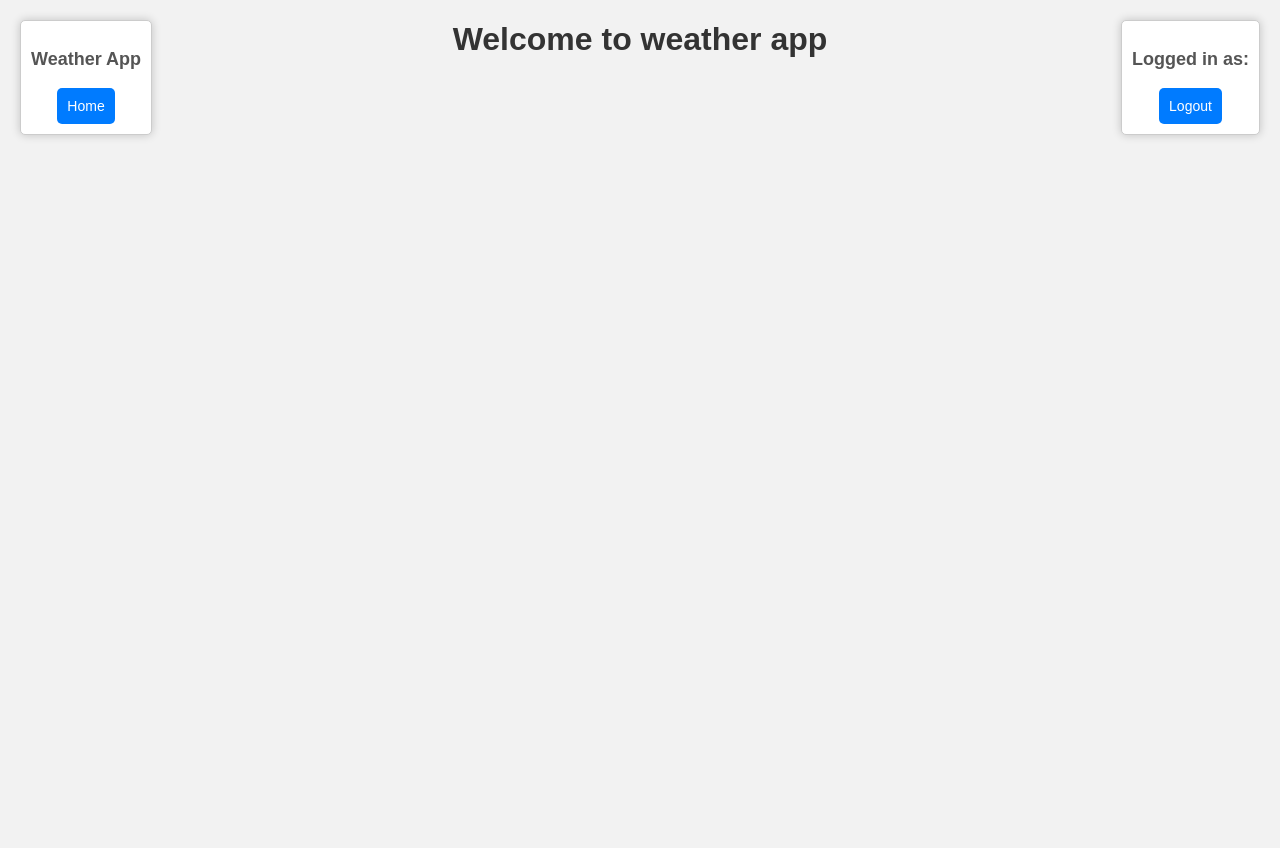
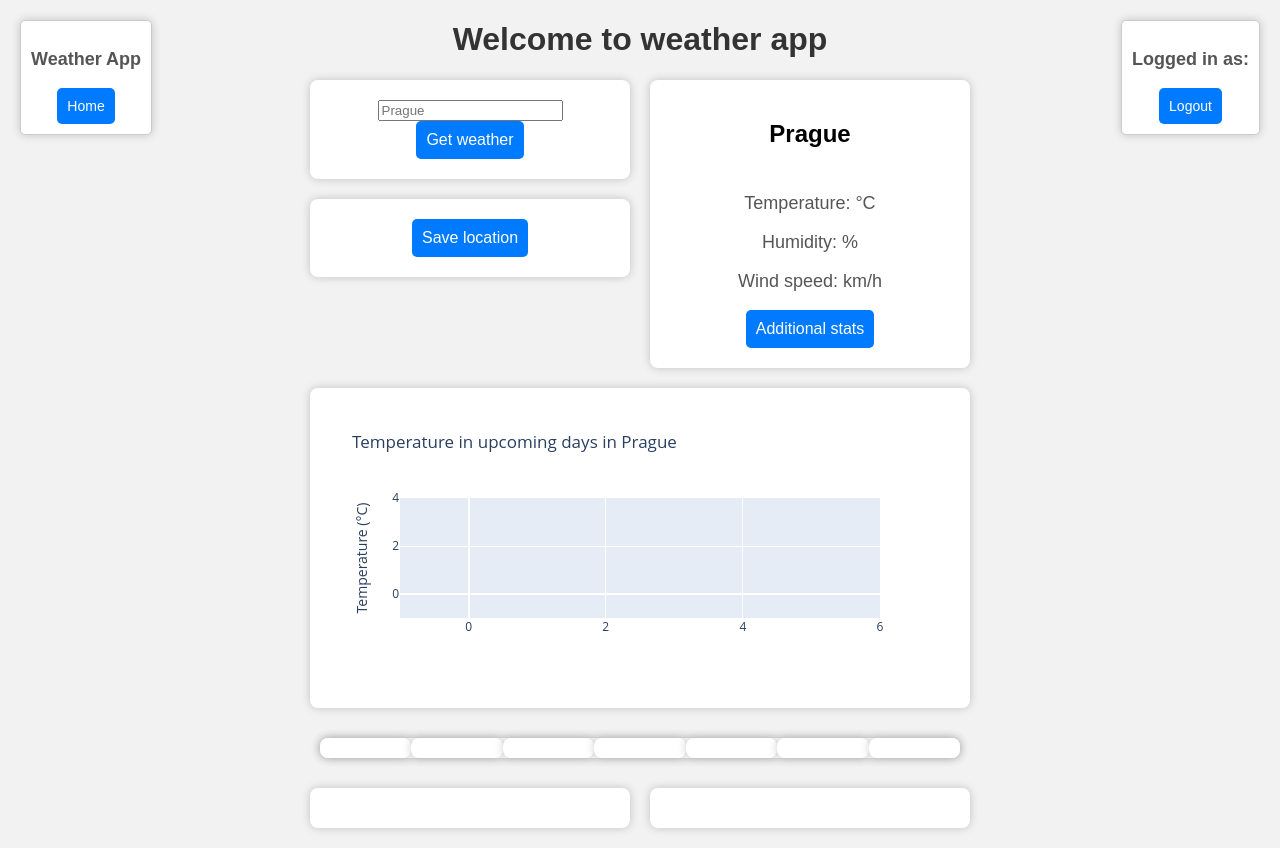
Before and after one commit to tomasszyszkowicz/WeatherApp, a Django app: page /home/ in a window 1280 px wide. Before the commit the page ends 138 px from the top, so only its background shows below. Run offline with Django 5.2, Linux system fonts and the light colour scheme; data that the repository does not hold is empty; some libraries are stand-ins or nearby versions.

Commit message:
added first few endpoints and first fetch functions in the frontendd

```diff
--- a/dataAPI/urls.py
+++ b/dataAPI/urls.py
@@ -3,5 +3,10 @@
 from . import views
 
 urlpatterns = [
-    path("value/", views.get_value, name="value"),
+    path("api/", views.api_check, name="api"),
+    path("current/", views.current_weather, name="current"),
+    path("historical/", views.historical_weather, name="historical"),
+    path("forecast/", views.forecast_weather, name="forecast"),
+    path("forecast-plot/", views.forecast_weather_plot),
+    path("forecast-data/", views.forecast_weather_data)
 ]
--- /dev/null
+++ b/dataAPI/utility/weatherstack_api_calls.py
@@ -0,0 +1,125 @@
+import requests
+import json
+from django.http import HttpRequest, HttpResponse, JsonResponse
+import plotly.graph_objs as go
+
+
+class APICall:
+
+    def __init__(self, url, params):
+
+        self.url = url
+        self.params = params
+        self.data = self.make_response()
+
+    def make_response(self):
+
+        response = requests.get(self.url, params=self.params)
+
+        if response.status_code == 200:
+
+            data = response.json()
+            return data
+
+    def get_data(self):
+        return JsonResponse(self.data)
+
+
+class WeatherstackAPICall(APICall):
+
+    api_key = "9bdffa4257d1fafd190b6eb2a10f6c37"
+    base_url = "https://api.weatherstack.com/"
+
+    def __init__(self, endpoint, location):
+
+        self.url = WeatherstackAPICall.base_url + endpoint
+        self.location = location
+
+        self.params = {
+            "access_key": WeatherstackAPICall.api_key,
+            "query": self.location,
+        }
+
+        super().__init__(self.url, self.params)
+
+
+class CurrentWeather(WeatherstackAPICall):
+
+    endpoint = "current"
+
+    def __init__(self, request):
+
+        location = request.GET.get("location")
+
+        super().__init__(CurrentWeather.endpoint, location)
+
+        self.current_weather = self.data["current"]
+
+    def get_attribute(self, attribute):
+
+        return self.current_weather.get(attribute)
+
+    def get_current_weather(self):
+
+        return JsonResponse(self.current_weather)
+
+
+class ForecastWeather(WeatherstackAPICall):
+    endpoint = "forecast"
+
+    def __init__(self, request):
+
+        location = request.GET.get("location")
+
+        super().__init__(ForecastWeather.endpoint, location)
+
+        self.forecast_weather = self.data["forecast"]
+
+    def get_forecast_weather(self):
+        return JsonResponse(self.forecast_weather)
+
+    def get_forecast_data_to_display(self):
+
+        temperatures = [
+            self.forecast_weather[date]["avgtemp"] for date in self.forecast_weather
+        ]
+        dates = [date for date in self.forecast_weather]
+
+        return JsonResponse({'temperatures': temperatures, 'dates': dates})
+
+
+    def forecast_plot(self):
+
+        temperatures = [
+            self.forecast_weather[date]["avgtemp"] for date in self.forecast_weather
+        ]
+        dates = [date for date in self.forecast_weather]
+
+        plot = go.Figure()
+        plot.add_trace(
+            go.Scatter(
+                x=dates, y=temperatures, mode="lines+markers", name="Temperature"
+            )
+        )
+
+        title_text = "Temperature in upcoming days in " + self.location
+        plot.update_layout(title=title_text, yaxis_title="Temperature (°C)")
+
+        plot_json = plot.to_json()
+
+        return JsonResponse({"plot": plot_json})
+
+
+class HistoricalWeather(WeatherstackAPICall):
+
+    endpoint = "historical"
+
+    def __init__(self, location):
+
+        super().__init__(HistoricalWeather.endpoint, location)
+
+        self.historical_weather = self.data["current"]
+
+    def get_historical_weather(self):
+
+        return JsonResponse(self.historical_weather)
--- a/dataAPI/views.py
+++ b/dataAPI/views.py
@@ -1,11 +1,33 @@
 from django.shortcuts import render
 from django.http import HttpRequest, HttpResponse, JsonResponse
+from .utility.weatherstack_api_calls import (
+    CurrentWeather,
+    HistoricalWeather,
+    ForecastWeather,
+)
+import json
+import plotly.graph_objs as go
 
 # Create your views here.
 
-def get_value(request):
-    return JsonResponse(
-        {
-            "value": 84,
-        }
-    )
+
+def api_check(request):
+    return JsonResponse({"message": "api is running"})
+
+
+def current_weather(request):
+    return CurrentWeather(request).get_current_weather()
+
+
+def historical_weather(request):
+    return HistoricalWeather("Ostrava").get_historical_weather()
+
+
+def forecast_weather(request):
+    return ForecastWeather(request).get_forecast_weather()
+
+def forecast_weather_data(request):
+    return ForecastWeather(request).get_forecast_data_to_display()
+
+def forecast_weather_plot(request):
+    return ForecastWeather(request).forecast_plot()
--- /dev/null
+++ b/main/static/main/script.js
@@ -0,0 +1,76 @@
+function submitLocation(location){
+
+    if (location === undefined) {
+        location = document.getElementById("locationInput").value;
+    }
+    console.log(location);
+
+    let url = '/data/current/?location=' + encodeURIComponent(location);
+
+    fetch(url)
+        .then(response => response.json())
+        .then(data => {
+            // Updating page elements from the new json object
+            // The view on /fetch-data url is returning a json object every 20 seconds
+            document.getElementById("locationHeader").innerText = location;
+            document.getElementById("weatherDescription").innerText = data.weather_descriptions[0];
+            document.getElementById('weatherIcon').src = data.weather_icons[0];
+            document.getElementById('temperature').innerText = data.temperature;
+            document.getElementById('humidity').innerText = data.humidity;
+            document.getElementById('windSpeed').innerText = data.wind_speed;
+
+        })
+        .catch(error => console.error('Error:', error));
+
+
+
+    fetchAndRenderPlot(location);
+    fetchData(location);
+
+
+
+}
+
+function fetchAndRenderPlot(location) {
+
+    let url = '/data/forecast-plot/?location=' + encodeURIComponent(location);
+
+    fetch(url)
+    .then(response => response.json())
+    .then(data => {
+        renderPlot(data.plot);
+    })
+    .catch(error => console.error('Error fetching plot data:', error));
+}
+
+function renderPlot(plotData) {
+    var data = JSON.parse(plotData);
+    var layout = {
+        autosize: true,
+        responzive: true,
+
+    };
+
+    Plotly.newPlot('plot', data, layout);
+}
+
+function fetchData(location) {
+    const url = `/data/forecast-data/?location=${encodeURIComponent(location)}`;
+
+    fetch(url)
+        .then(response => response.json())
+        .then(data => {
+            // Loop through temperatures and dates
+            for (let i = 0; i < data.temperatures.length && i < data.dates.length; i++) {
+                const temperature = data.temperatures[i];
+                const date = data.dates[i];
+
+                // Select the corresponding day-container element
+                const dayContainer = document.querySelectorAll('.day-container')[i];
+
+                // Update the contents of the day-container with temperature and date
+                dayContainer.innerHTML = `<p>${date}</p><p>${temperature} °C</p>`;
+            }
+        })
+        .catch(error => console.error('Error:', error));
+}
--- a/main/templates/home.html
+++ b/main/templates/home.html
@@ -1,9 +1,10 @@
+{% load static %}
 <!DOCTYPE html>
 <html lang="en">
 <head>
     <meta charset="UTF-8">
     <meta name="viewport" content="width=device-width, initial-scale=1.0">
-    <title>frient A/S - HA Indoor Monitor</title>
+    <title>Weather App</title>
     <script src="https://cdn.plot.ly/plotly-latest.min.js"></script>
     <style>
         body {
@@ -54,11 +55,12 @@
             background-color: #ffffff;
             padding: 10px;
             width: 100%;
-            max-width: 600px;
+            max-width: 640px;
             margin: 30px auto;
             margin-top: 0;
             font-size: 14px;
             position: relative;
+            height: 300px;
             z-index: 1;
             border-radius: 8px;
             box-shadow: 0px 0px 10px rgba(0, 0, 0, 0.2);
@@ -157,7 +159,7 @@
             align-items: flex-start;
             justify-content: center; /* Center the items horizontally */
             margin: 0 auto;
-            max-width: 620px; /* Adjust based on your layout's width */
+            max-width: 660px; /* Adjust based on your layout's width */
         }
 
         .left-wrapper {
@@ -194,6 +196,38 @@
         .plot-container.animating {
             animation: fadeOutIn 1.3s ease;
         }
+
+        .forecast-container {
+            background-color: #ffffff;
+            padding: 0px;
+            width: 100%;
+            max-width: 640px;
+            margin: 30px auto;
+            margin-top: 0;
+            font-size: 14px;
+            position: relative;
+            border-radius: 8px;
+            box-shadow: 0px 0px 10px rgba(0, 0, 0, 0.2);
+            display: flex; /* Use flexbox to place items next to each other */
+            justify-content: space-between; /* Add space between items */
+        }
+
+        .day-container {
+            background-color: #ffffff;
+            padding: 10px;
+            width: calc(100% / 7 - 20px); /* Divide the width equally among 7 containers and adjust for margin */
+            font-size: 7px;
+            position: relative;
+            border-radius: 8px;
+            box-shadow: 0px 0px 10px rgba(0, 0, 0, 0.2);
+        }
+
+        .day-container p {
+            font-size: 12px; /* Override the font-size */
+            color: black; /* Override the color */
+        }
+
+
     </style>
 </head>
 <body>
@@ -209,5 +243,75 @@
         <a>Home</a>
     </div>
 
+    <div class="sub-container-wrapper">
+
+        <div class="left-wrapper">
+
+            <div class="sub-container">
+                <input type="text" id="locationInput" placeholder="Prague">
+                <a onclick="submitLocation()">Get weather</a>
+            </div>
+
+            <div class="sub-container">
+                <a>Save location</a>
+
+            </div>
+
+
+        </div>
+
+        <div class="right-wrapper">
+
+            <div class="sub-container">
+                <h2><span id="locationHeader">Prague</span></h2>
+                <p style="margin-bottom: 7px;"><span id="weatherDescription"></span></p>
+                <img id="weatherIcon"><br>
+                <p style="margin-top: 7px;">Temperature: <span id="temperature"></span> °C</p>
+                <p>Humidity: <span id="humidity"></span> %</p>
+                <p>Wind speed: <span id="windSpeed"></span> km/h</p>
+                <a>Additional stats</a>
+
+
+            </div>
+
+
+        </div>
+
+
+
+    </div>
+    <div class="plot-container" id="plot"></div>
+    <div class="forecast-container">
+        <div class="day-container"></div>
+        <div class="day-container"></div>
+        <div class="day-container"></div>
+        <div class="day-container"></div>
+        <div class="day-container"></div>
+        <div class="day-container"></div>
+        <div class="day-container"></div>
+    </div>
+    <div class="sub-container-wrapper">
+        <div class="left-wrapper">
+            <div class="sub-container">
+
+            </div>
+        </div>
+        <div class="right-wrapper">
+            <div class="sub-container"></div>
+
+        </div>
+
+
+    </div>
+
+    <script>
+
+        window.onload = function() {
+            submitLocation("Prague");
+        };
+
+    </script>
+
+    <script src="{% static 'main/script.js' %}"></script>
 </body>
 </html>
--- a/main/urls.py
+++ b/main/urls.py
@@ -4,4 +4,6 @@
 
 urlpatterns = [
     path("home/", views.home_page, name="home"),
+    path("stats/", views.stats_page, name="stats"),
+
 ]
--- a/main/views.py
+++ b/main/views.py
@@ -4,3 +4,10 @@
 
 def home_page(request):
     return render(request, "home.html")
+
+
+def stats_page(request):
+
+    location = request.GET.get("location")
+
+    return render(request, "stats.html", {"location": location})
--- a/weather_app/settings.py
+++ b/weather_app/settings.py
@@ -64,6 +64,7 @@
                 'django.template.context_processors.request',
                 'django.contrib.auth.context_processors.auth',
                 'django.contrib.messages.context_processors.messages',
+                'django.template.context_processors.static',
             ],
         },
     },
@@ -119,6 +120,11 @@
 
 STATIC_URL = 'static/'
 
+STATICFILES_DIRS = [
+    BASE_DIR / "main/static",
+    # Add more paths as needed for other apps
+]
+
 # Default primary key field type
 # https://docs.djangoproject.com/en/5.0/ref/settings/#default-auto-field
 
```
Also changed, not shown: main/templates/stats.html (added, +11 -0 lines), dataAPI/utility/__init__.py (added).
